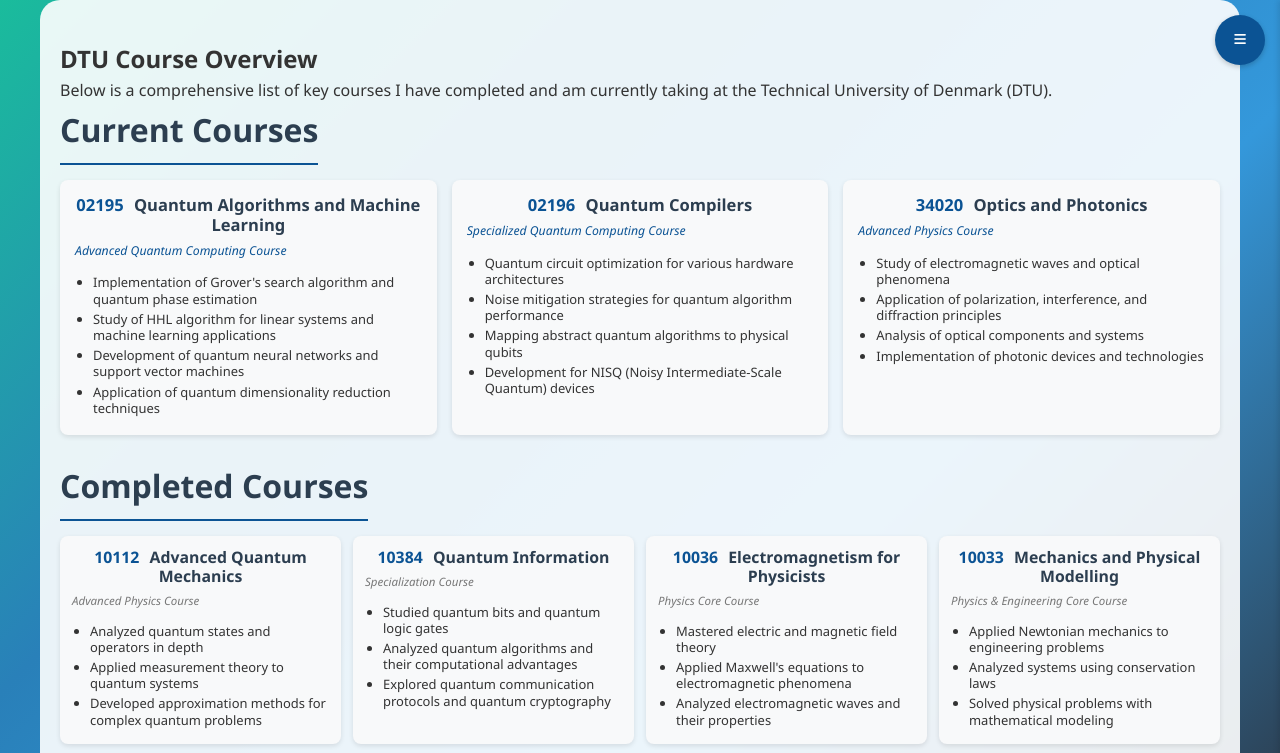
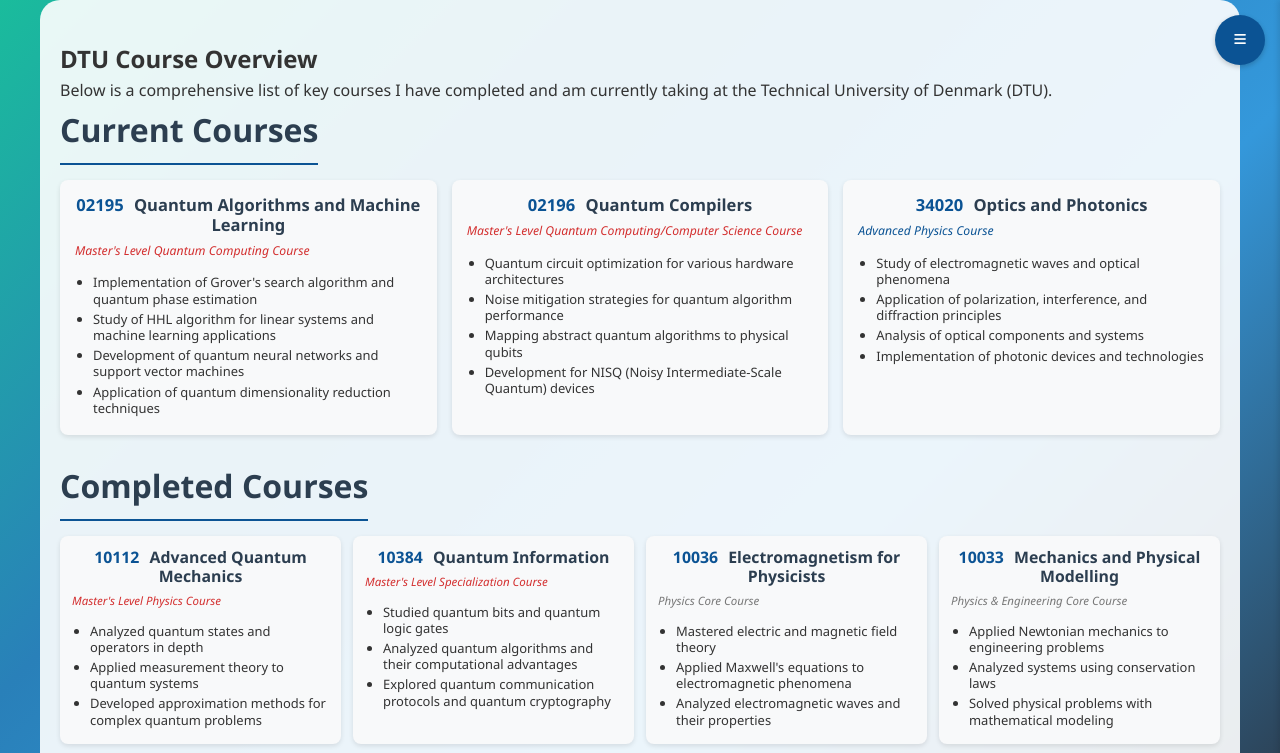
Before and after one commit to PedersenL/pedersenl.github.com, a plain HTML site: page courses.html in a window 1280 px wide. Shown: the top 753 px of the page. Drawn offline with Linux system fonts and the light colour scheme.

Commit message:
course list

```diff
--- a/courses.html
+++ b/courses.html
@@ -55,6 +55,11 @@
             font-size: 0.85em;
             margin-bottom: 8px;
             color: #0B5394;
+            font-weight: 500;
+        }
+
+        .masters-level {
+            color: #d32f2f !important;
             font-weight: 500;
         }
 
@@ -281,7 +286,7 @@
                             <span class="course-number"><a href="https://kurser.dtu.dk/course/02195" target="_blank">02195</a></span>
                             <a href="https://kurser.dtu.dk/course/02195" target="_blank">Quantum Algorithms and Machine Learning</a>
                         </h2>
-                        <p class="course-semester">Advanced Quantum Computing Course</p>
+                        <p class="course-semester masters-level">Master's Level Quantum Computing Course</p>
                         <ul class="course-bullets">
                             <li>Implementation of Grover's search algorithm and quantum phase estimation</li>
                             <li>Study of HHL algorithm for linear systems and machine learning applications</li>
@@ -295,7 +300,7 @@
                             <span class="course-number"><a href="https://kurser.dtu.dk/course/02196" target="_blank">02196</a></span>
                             <a href="https://kurser.dtu.dk/course/02196" target="_blank">Quantum Compilers</a>
                         </h2>
-                        <p class="course-semester">Specialized Quantum Computing Course</p>
+                        <p class="course-semester masters-level">Master's Level Quantum Computing/Computer Science Course</p>
                         <ul class="course-bullets">
                             <li>Quantum circuit optimization for various hardware architectures</li>
                             <li>Noise mitigation strategies for quantum algorithm performance</li>
@@ -328,7 +333,7 @@
                             <span class="course-number"><a href="https://kurser.dtu.dk/course/10112" target="_blank">10112</a></span>
                             <a href="https://kurser.dtu.dk/course/10112" target="_blank">Advanced Quantum Mechanics</a>
                         </h2>
-                        <p class="course-semester">Advanced Physics Course</p>
+                        <p class="course-semester masters-level">Master's Level Physics Course</p>
                         <ul class="course-bullets">
                             <li>Analyzed quantum states and operators in depth</li>
                             <li>Applied measurement theory to quantum systems</li>
@@ -341,7 +346,7 @@
                             <span class="course-number"><a href="https://kurser.dtu.dk/course/10384" target="_blank">10384</a></span>
                             <a href="https://kurser.dtu.dk/course/10384" target="_blank">Quantum Information</a>
                         </h2>
-                        <p class="course-semester">Specialization Course</p>
+                        <p class="course-semester masters-level">Master's Level Specialization Course</p>
                         <ul class="course-bullets">
                             <li>Studied quantum bits and quantum logic gates</li>
                             <li>Analyzed quantum algorithms and their computational advantages</li>
```
